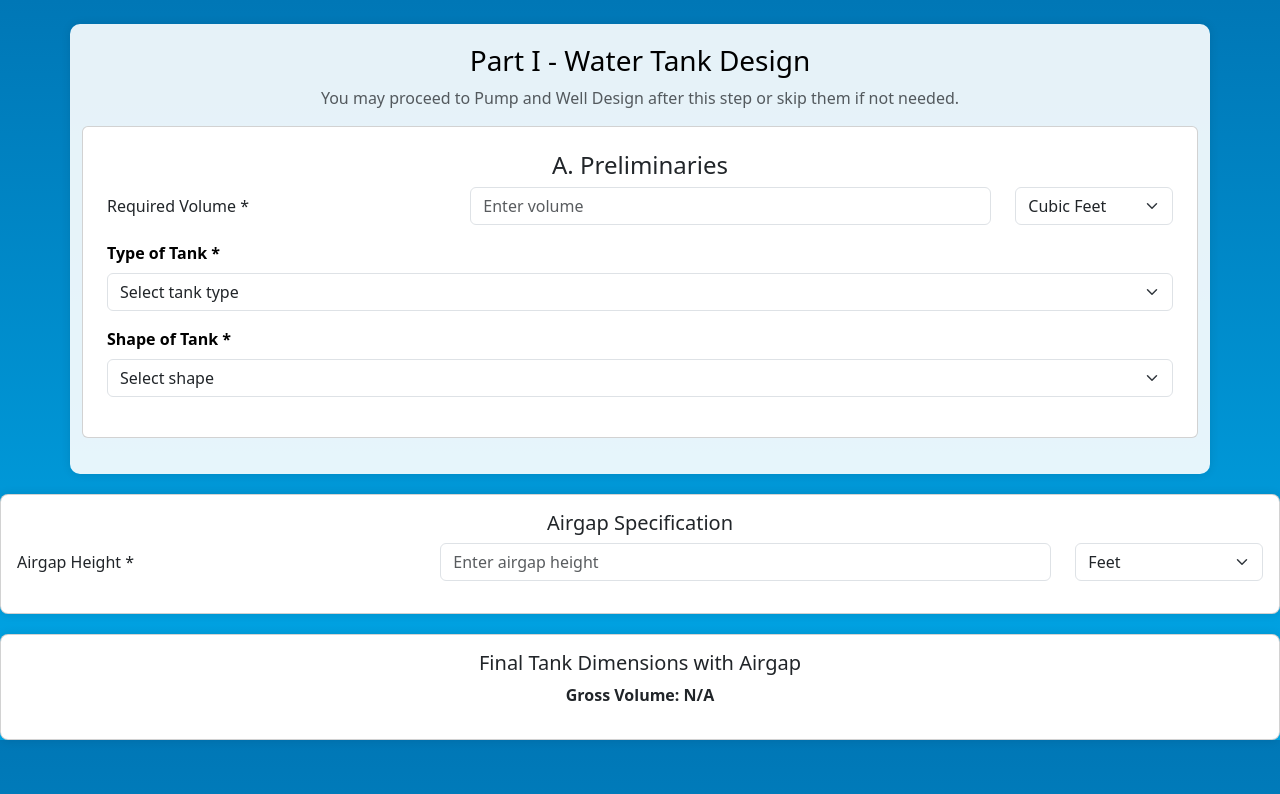
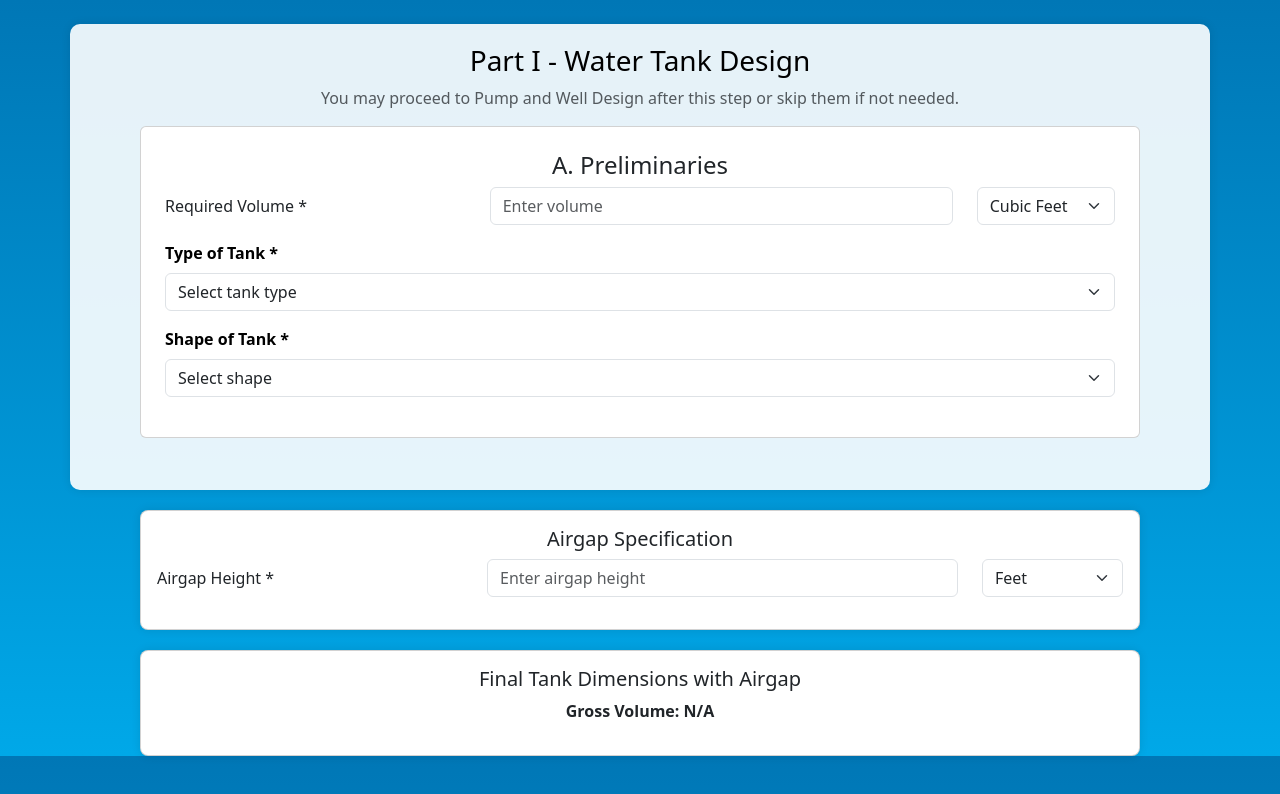
Before and after one commit to tumbletech/hydrogenix, a plain HTML site: page index.html in a window 1280 px wide. Drawn offline with nearby package versions, Linux system fonts and the light colour scheme.

Commit message:
Add files via upload

```diff
--- a/assets/css/style.css
+++ b/assets/css/style.css
@@ -7,6 +7,9 @@ body {
 }
 
 .container {
+    display: flex;
+    flex-direction: column;
+    align-items: center;
     max-width: 800px;
     background: rgba(255, 255, 255, 0.9);
     padding: 20px;
@@ -16,6 +19,9 @@ body {
 }
 
 .card {
+    max-width: 1000px;
+    width: 100%;
+    margin: auto;
     border: 1px solid #ddd;
     padding: 15px;
     border-radius: 8px;
```
